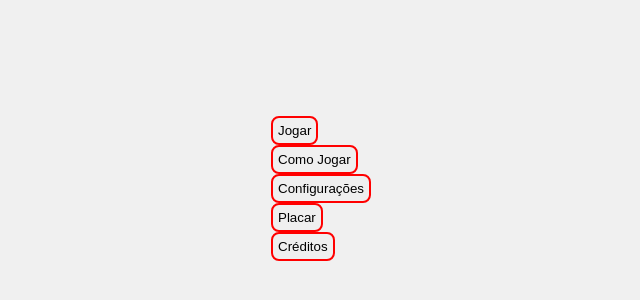
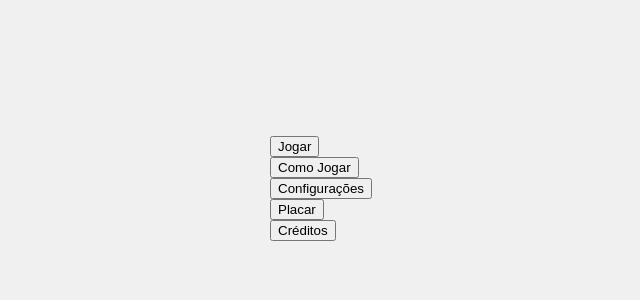
Before and after one commit to DULCISCRUSH/Dulcis-Crush, a plain HTML site: page index.html in a window 1280 px wide. Shown: the part 212-512 px from the top of the page, without its empty margins (319-959 px from the left). Drawn offline with Linux system fonts and the light colour scheme.

Commit message:
Update styles.css

```diff
--- a/styles.css
+++ b/styles.css
@@ -15,12 +15,6 @@ body {
 
 .menu.active, .section.active {
     display: block;
-}
-
-.menu button {
-    border: 2px solid red;
-    border-radius: 8px;
-    padding: 5px;
 }
 
 .hud {
```
